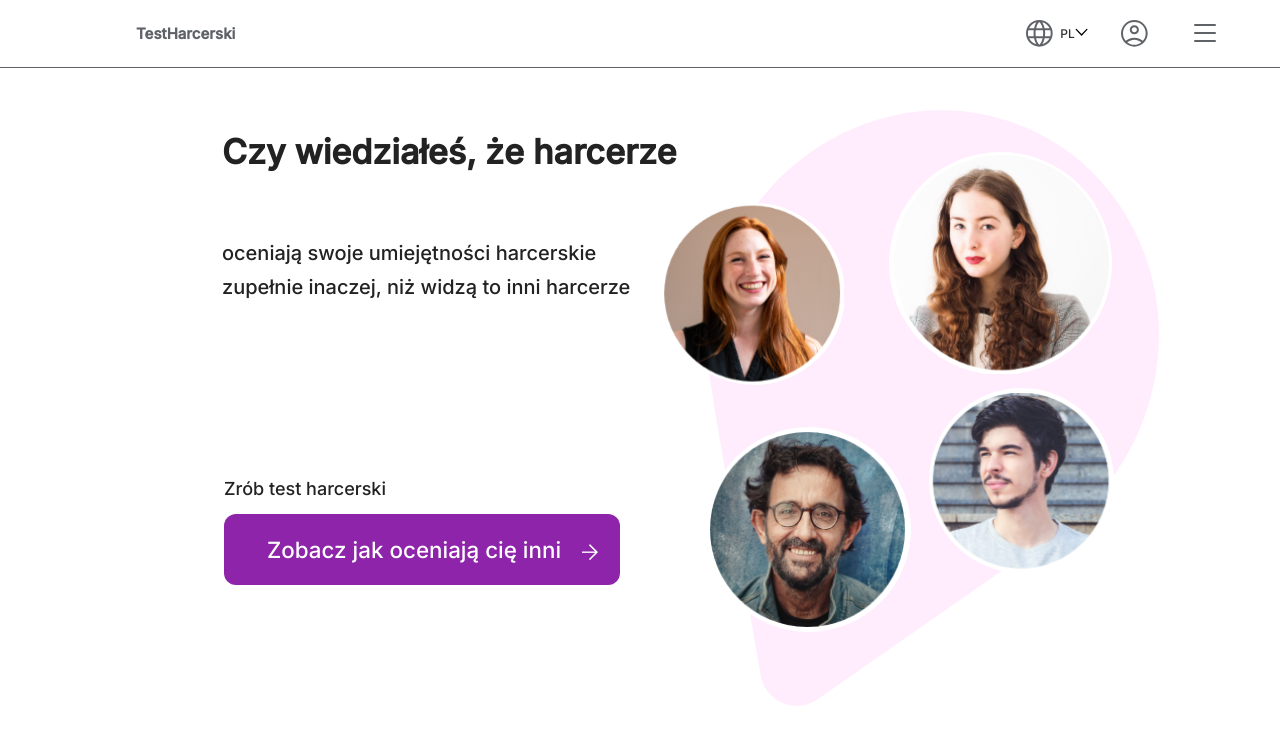
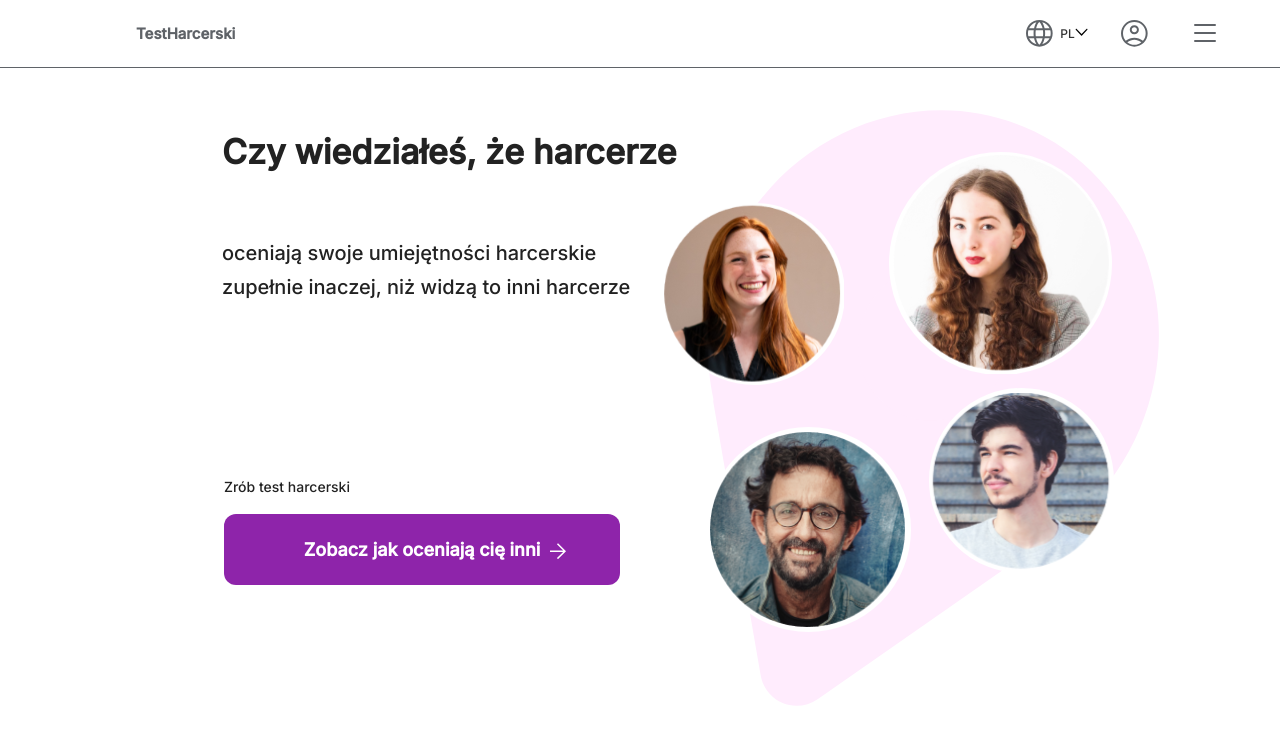
Before and after one commit to gaudnik/test_harcerski, a React (Create React App) app: page / in a window 1280 px wide. Shown: the top 744 px of the page. Built offline with nearby package versions, Linux system fonts and the light colour scheme.

Commit message:
refactor

```diff
--- a/src/Styles/Sections/_home.scss
+++ b/src/Styles/Sections/_home.scss
@@ -38,13 +38,21 @@
     }
    }
    &__arrow_icon {
-    background-image: url("../../Images/right_arrow.png");
+    background-image: url("../../Images/right_arrow.svg");
     background-size: cover;
     width: 1rem;
     height: 1rem;
     float: right;
-    margin-top: 0.5rem;
-    margin-right: 1rem;
+    margin-left: 17.438rem;
+    margin-bottom: 0.279rem;
+    position: absolute;
+    top: 2.34rem;
+    @include notebook{
+        top: 1.8rem;
+        margin-left: 20rem;
+
+    }
+
    }
    &__btn {
     @include btn-settings;
@@ -52,23 +60,31 @@
     z-index: 2;
     height: 5rem;
     top: 592px;
+    width: 320px;
+    height: 65px;
+    margin-left: 1.313rem;
+    line-height: 1.625rem;
     @include notebook{
         width: 396px;
         height: 71px;
         left: 224px;
         top: 514px;
+        margin-left: 0;
     }
    }
    &__btn_txt_first{
     position: absolute;
-    font-size: 1.125rem;
-    font-weight: 500;
-    left: 224px;
-    top: 480px;
+    font-size: 0.875rem;
+    font-weight: 400;
+    left: 100px;
+    @include notebook{
+        left: 224px;
+        top: 480px;
+    }
    }
    &__btn_txt_second {
-    font-size: 1.4rem;
-    margin-left: 1rem;
+    font-size: 1.125rem;
+    font-weight: 600;
    }
 
    &__img_board {
--- a/src/Styles/Sections/_menu.scss
+++ b/src/Styles/Sections/_menu.scss
@@ -6,7 +6,6 @@
   &__toggle {
     display: block;
     position: absolute;
-    float: left;
     top: 2rem;
     right: 1rem;
     width: 1.35rem;
@@ -53,10 +52,10 @@
       right: 8px;
       @include notebook{
         background-image: url("../../Images/rectangle.svg");
-      height: 55px;
-      width: 55px;
-      top: -25px;
-      right: 16px;
+        height: 55px;
+        width: 55px;
+        top: -26px;
+        right: 16px;
       }
     }
     background-color: transparent;
```
Also changed, not shown: src/Images/right_arrow.png (deleted), src/Images/right_arrow.svg (added).
